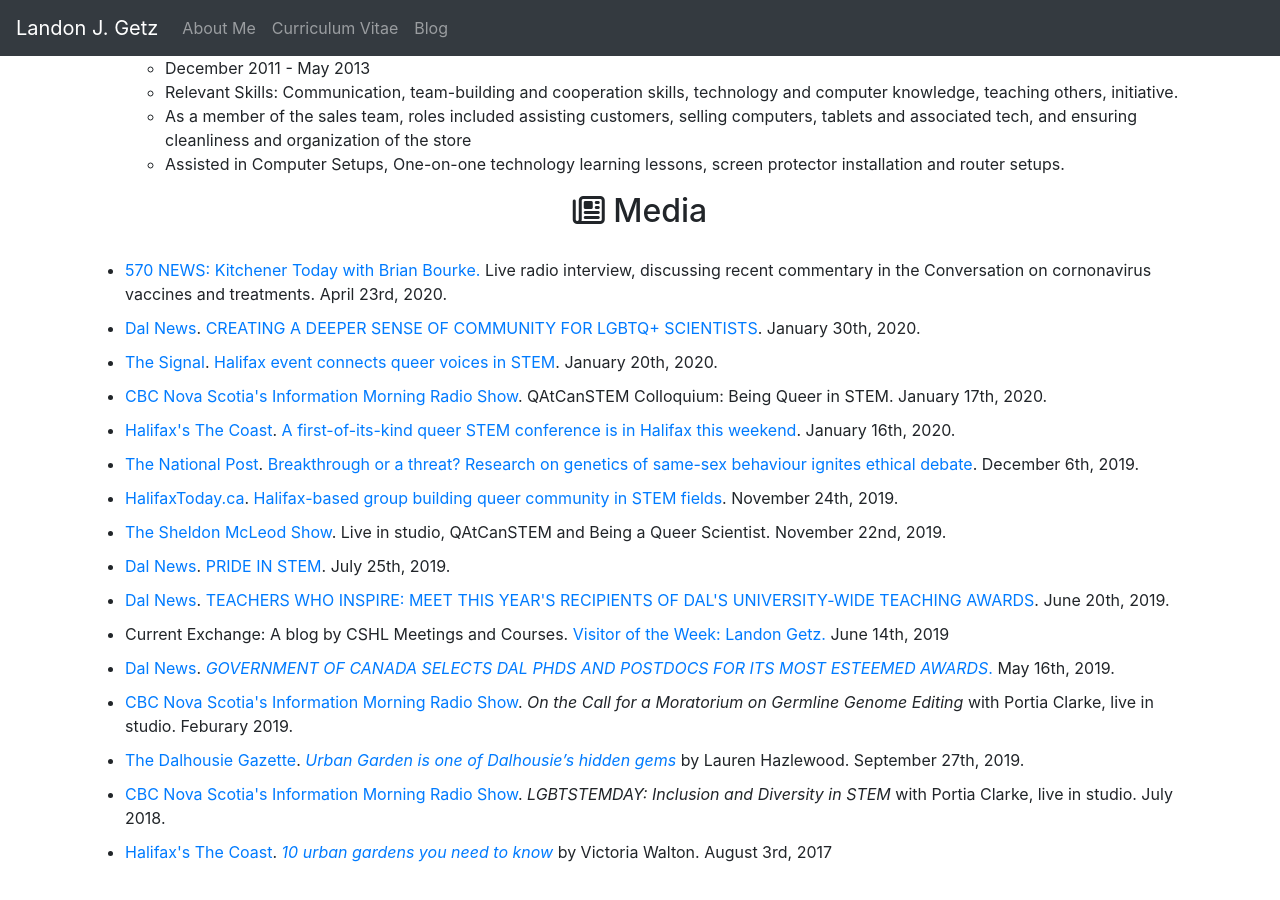
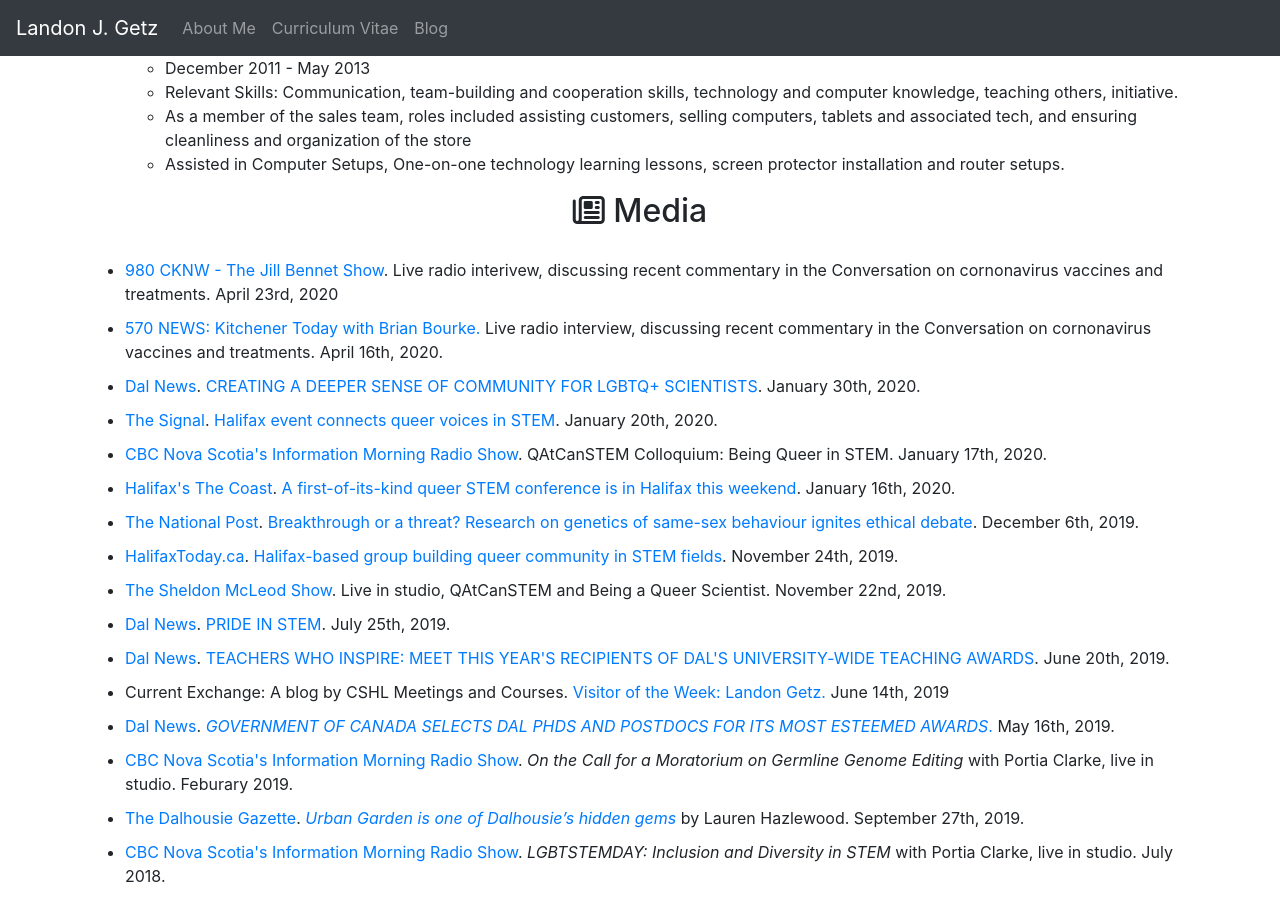
Before and after one commit to LandonGetz/OldCVWebsite, a Jekyll site: the page built from index.md, in a window 1280 px wide and 900 px high, scrolled down 9951 px. Built offline with Jekyll 4.4.1, drawn with Linux system fonts in a browser that asks for light colours; nearby versions of some CDN libraries.

Commit message:
Media update

```diff
--- a/index.md
+++ b/index.md
@@ -490,7 +490,8 @@ scroll: true
         </ul>
         <h2><span class="fa fa-newspaper-o" aria-hidden="true"></span> Media</h2>
         <ul id="list">
-            <li id="list"><a href="https://www.570news.com/audio/kitchener-today-with-brian-bourke/" target="_blank">570 NEWS: Kitchener Today with Brian Bourke.</a> Live radio interview, discussing recent commentary in the Conversation on cornonavirus vaccines and treatments. April 23rd, 2020.</li>
+            <li id="list"><a href="https://omny.fm/shows/the-jill-bennett-show/why-we-shouldn-t-rush-covid-19-treatments-and-vacc">980 CKNW - The Jill Bennet Show</a>. Live radio interivew, discussing recent commentary in the Conversation on cornonavirus vaccines and treatments. April 23rd, 2020</li>
+            <li id="list"><a href="https://www.570news.com/audio/kitchener-today-with-brian-bourke/" target="_blank">570 NEWS: Kitchener Today with Brian Bourke.</a> Live radio interview, discussing recent commentary in the Conversation on cornonavirus vaccines and treatments. April 16th, 2020.</li>
             <li id="list"><a href="https://www.dal.ca/news.html" target="_blank">Dal News</a>. <a href="https://www.dal.ca/news/2020/01/30/creating-a-deeper-sense-of-community-for-lgbtq--scientists.html" target="_blank">CREATING A DEEPER SENSE OF COMMUNITY FOR LGBTQ+ SCIENTISTS</a>. January 30th, 2020.</li>
             <li id="list"><a href="https://signalhfx.ca/" target="_blank">The Signal</a>. <a href="https://signalhfx.ca/halifax-event-connects-queer-voices-in-stem/" target="_blank">Halifax event connects queer voices in STEM</a>. January 20th, 2020.</li>
             <li id="list"><a href="http://www.cbc.ca/radio/podcasts/nova-scotia/ns-information-morning/" target="_blank">CBC Nova Scotia's Information Morning Radio Show</a>. QAtCanSTEM Colloquium: Being Queer in STEM. January 17th, 2020.</li>
```
